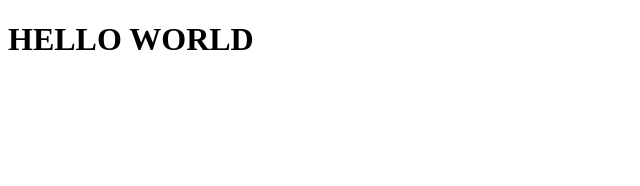
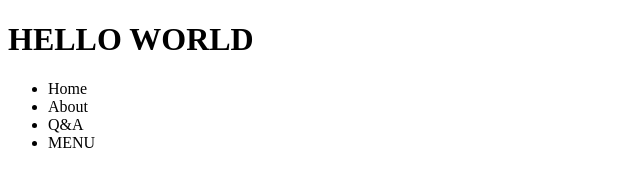
Before and after one commit to johnson-student/second-project, a plain HTML site: page index.html in a window 1280 px wide. Shown: the whole page, without its empty margins (0-640 px from the left). Drawn offline with Linux system fonts and the light colour scheme.

Commit message:
add list

```diff
--- a/index.html
+++ b/index.html
@@ -7,5 +7,11 @@
 </head>
 <body>
     <h1>HELLO WORLD</h1>
+    <ul>
+        <li>Home</li>
+        <li>About</li>
+        <li>Q&A</li>
+        <li>MENU</li>
+    </ul>
 </body>
 </html>
```
